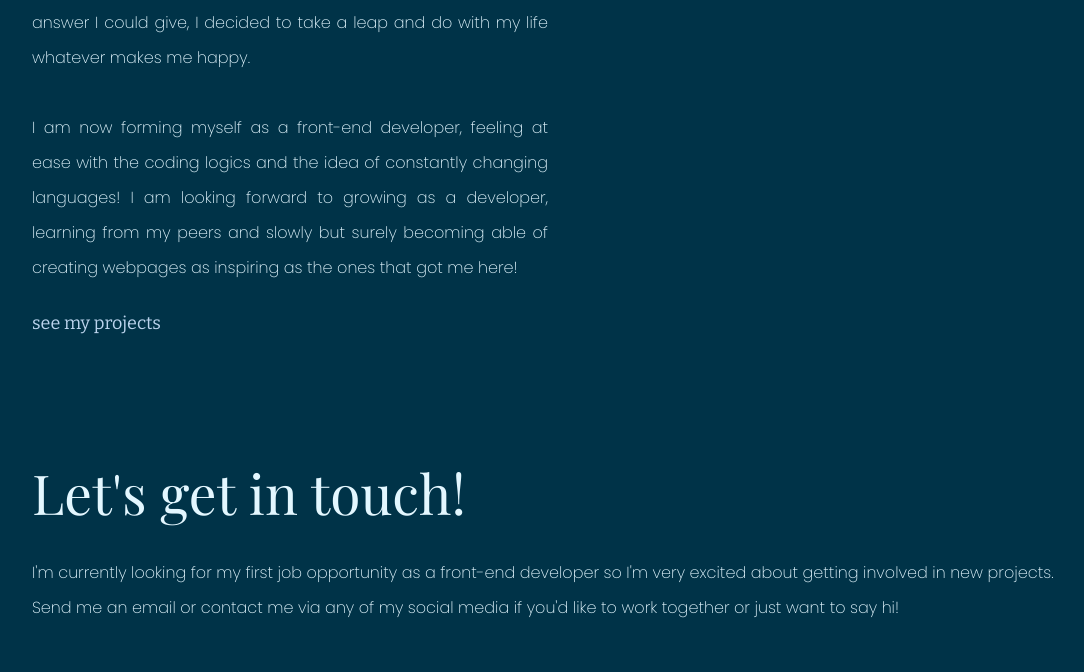
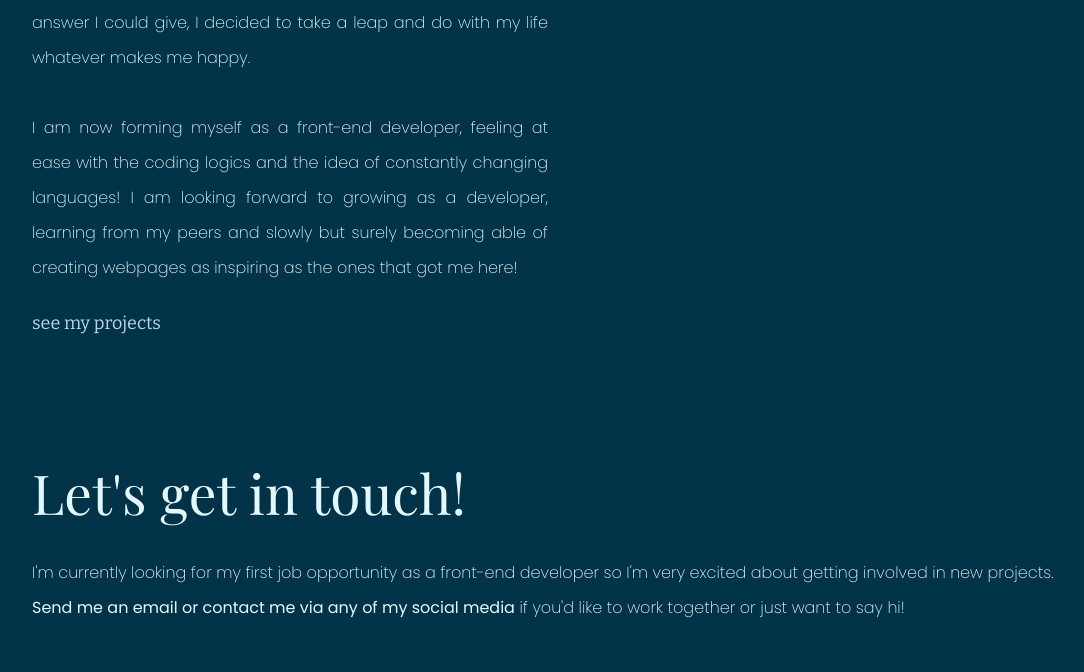
Before and after one commit to LaiaCastilla/portfolio-project, a plain HTML site: page about.html in a window 1280 px wide. Shown: the part 731-1403 px from the top of the page, without its empty margins (50-1134 px from the left). Drawn offline with nearby package versions, Linux system fonts and the light colour scheme.

Commit message:
added strong effect

```diff
--- a/about.html
+++ b/about.html
@@ -89,13 +89,13 @@
         <p class="about-me-text">
           I'm currently looking for my first job opportunity as a front-end
           developer so I'm very excited about getting involved in new projects.
-          <br />Send me an email or contact me via any of my social media if
-          you'd like to work together or just want to say hi!
+          <br /><strong
+            >Send me an email or contact me via any of my social media</strong
+          >
+          if you'd like to work together or just want to say hi!
         </p>
         <div class="footer">
-          <h2 class="email">
-            lcastillaiamoros@gmail.com
-          </h2>
+          <h2 class="email">lcastillaiamoros@gmail.com</h2>
           <div class="social-media">
             <a href="https://github.com/Aylhenia" target="_blank">
               <i class="fa-brands fa-github icon" style="color: #4cb0e1"></i
```
